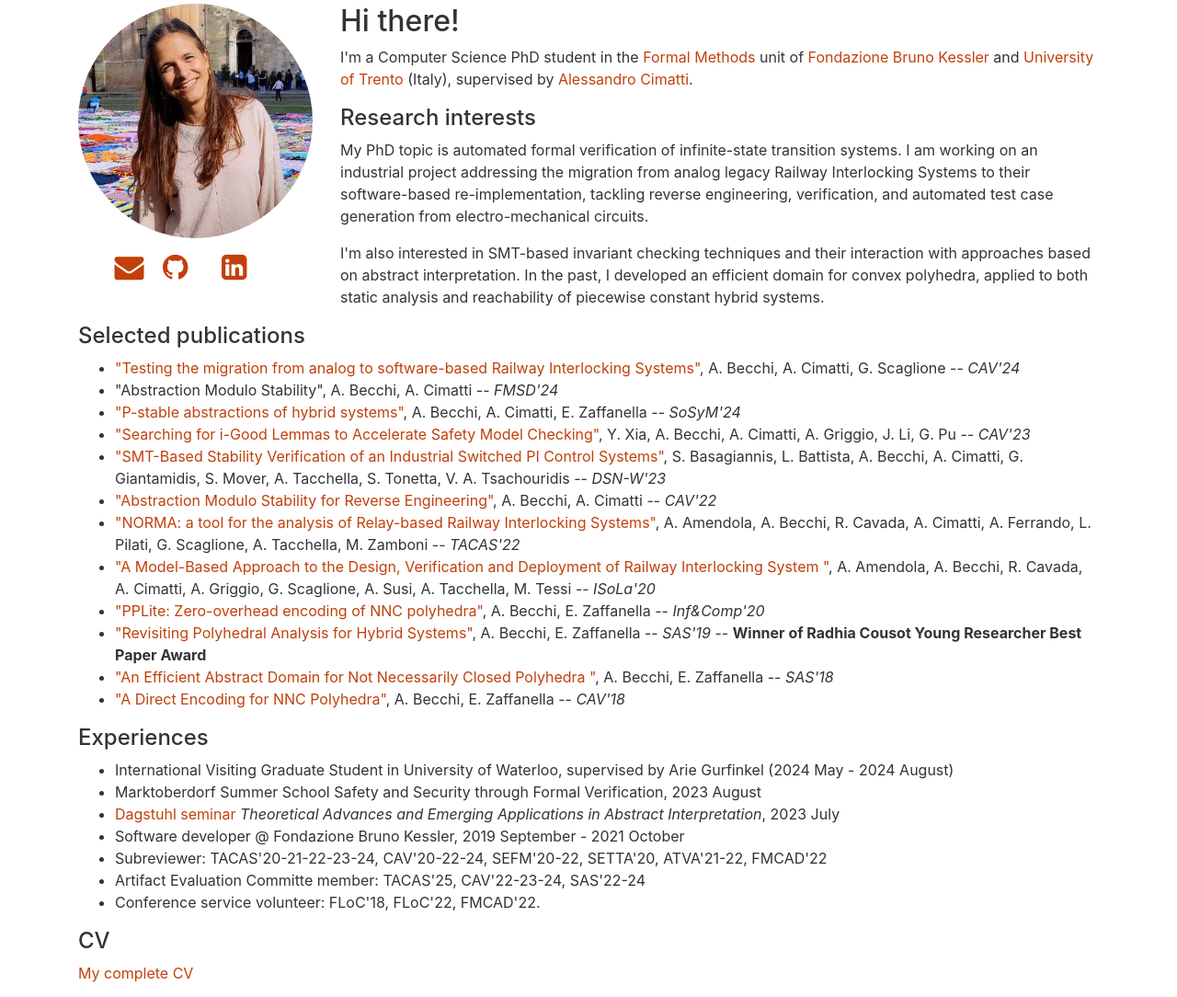
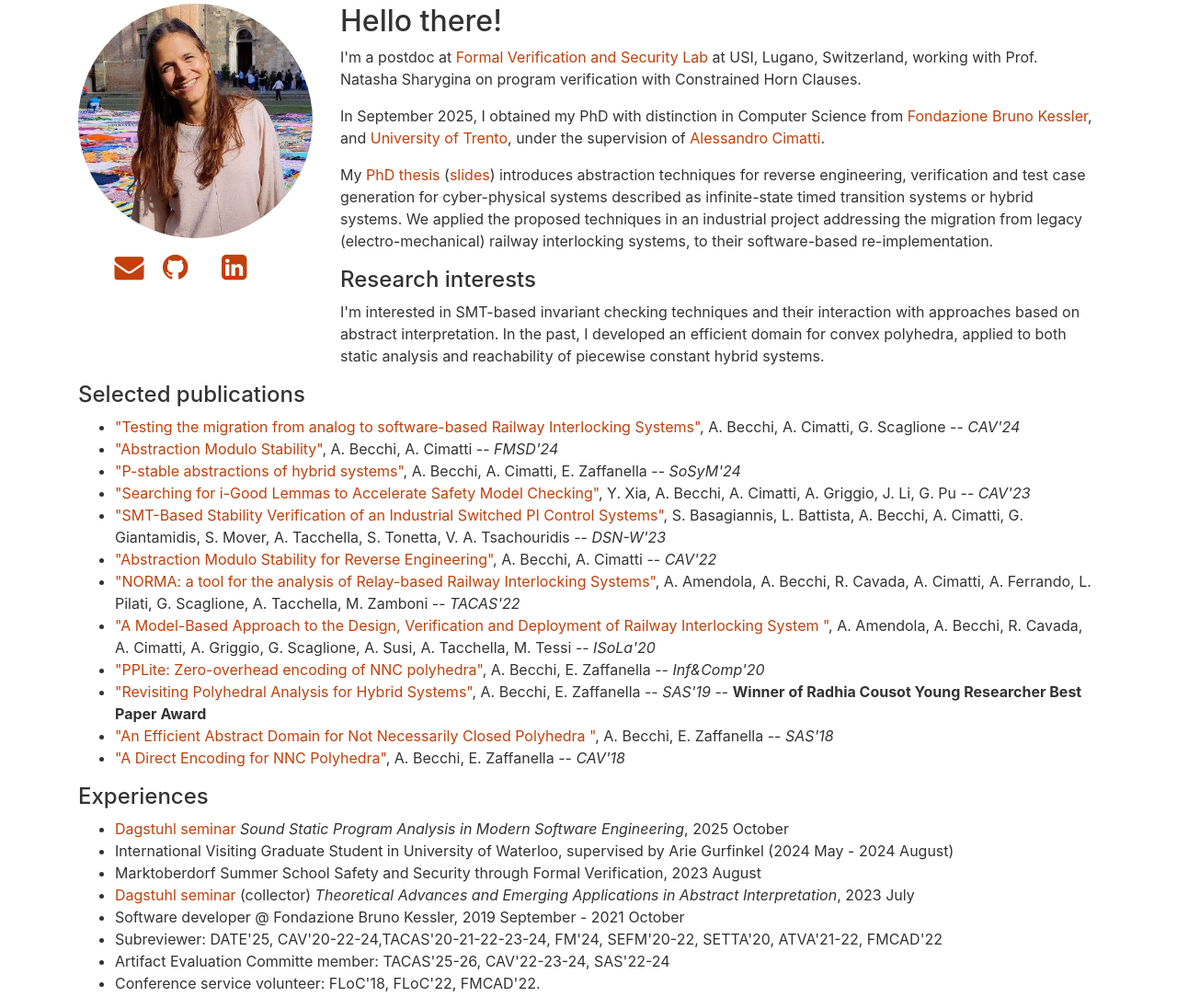
Before and after one commit to annabeks/annabeks.github.io, a plain HTML site: page index.html in a window 1280 px wide. Shown: the part 98-1182 px from the top of the page at 92% size. Drawn offline with nearby package versions, Linux system fonts and the light colour scheme; some icons are missing.

Commit message:
Update CV

```diff
--- a/index.html
+++ b/index.html
@@ -115,22 +115,45 @@
 
             <!-- Right column with about me, education, and publications -->
             <div class="col-md-9">
-                <h2>Hi there!</h2>
+                <h2>Hello there!</h2>
                 <p>
-                    I'm a Computer Science PhD student in the <a href="https://fm.fbk.eu/">Formal Methods</a> unit of <a href="https://www.fbk.eu/en/">Fondazione Bruno Kessler</a> and <a href="https://iecs.unitn.it/">University of Trento</a> (Italy),
-                    supervised by <a href="https://dicenter.fbk.eu/contacts/alessandro-cimatti/">Alessandro Cimatti</a>.
+                    I'm a postdoc at <a href="https://verify.inf.usi.ch/">Formal Verification and Security Lab</a>
+                    at USI, Lugano, Switzerland,
+                    working with Prof. Natasha Sharygina
+                    on program verification with Constrained Horn Clauses.
                 </p>
+
+                <p>
+                    In September 2025, I obtained my PhD with distinction in Computer Science from
+                    <a href="https://www.fbk.eu/">Fondazione Bruno Kessler</a>,
+                    and <a href="https://www.unitn.it/en">University of Trento</a>, under the supervision of <a href="https://dicenter.fbk.eu/contacts/alessandro-cimatti/">Alessandro Cimatti</a>.
+                </p>
+
+                <p>
+                    My
+                    <a href="https://iris.unitn.it/retrieve/6ba51d1a-585d-444d-836f-470a70ed3514/phd_unitn_becchi_anna.pdf">PhD thesis</a>
+                    (<a href="data/slides_phd.pdf">slides</a>)
+                    introduces abstraction techniques
+                    for reverse engineering, verification and test case generation for cyber-physical systems
+                    described as infinite-state timed transition systems
+                    or hybrid systems.
+                    We applied the proposed techniques in an industrial
+                    project addressing the migration from legacy
+                    (electro-mechanical) railway interlocking systems,
+                    to their software-based re-implementation.
+                </p>
+
+                <!-- <p>
+                    During my PhD, I spent a research period as visiting student
+                    at the <a href="https://uwaterloo.ca/computer-science/">University of Waterloo</a>,
+                    working with Prof. Arie Gurfinkel.
+                </p> -->
 
                 <h4>Research interests</h4>
                 <p>
-                    My PhD topic is automated formal verification of infinite-state transition systems.
-                    I am working on an industrial project addressing the migration from
-                    analog legacy Railway Interlocking Systems to their software-based re-implementation, tackling reverse engineering, verification, and
-                    automated test case generation from electro-mechanical circuits.
-                </p>
-                <p>
-                    I'm also interested in SMT-based invariant checking techniques
+                    I'm interested in SMT-based invariant checking techniques
                     and their interaction with approaches based on abstract interpretation.
+
                     In the past, I developed an efficient domain for convex polyhedra,
                     applied to both static analysis and reachability of piecewise constant
                     hybrid systems.
@@ -140,7 +163,7 @@
                 <h4 id="Publications">Selected publications</h4>
                 <ul>
                     <li><a href="https://link.springer.com/chapter/10.1007/978-3-031-65630-9_11" > "Testing the migration from analog to software-based Railway Interlocking Systems"</a>, A. Becchi, A. Cimatti, G. Scaglione -- <i>CAV'24</i></li>
-                    <li>"Abstraction Modulo Stability", A. Becchi, A. Cimatti -- <i>FMSD'24</i></li>
+                    <li><a href="https://link.springer.com/article/10.1007/s10703-024-00461-2">"Abstraction Modulo Stability"</a>, A. Becchi, A. Cimatti -- <i>FMSD'24</i></li>
                     <li><a href="https://link.springer.com/article/10.1007/s10270-023-01145-x" > "P-stable abstractions of hybrid systems"</a>, A. Becchi, A. Cimatti, E. Zaffanella -- <i>SoSyM'24</i></li>
                     <li><a href="https://link.springer.com/chapter/10.1007/978-3-031-37703-7_14" >"Searching for i-Good Lemmas to Accelerate Safety Model Checking"</a>, Y. Xia, A. Becchi, A. Cimatti, A. Griggio, J. Li, G. Pu -- <i>CAV'23</i></li>
                     <li><a href="https://ieeexplore.ieee.org/document/10207142/" >"SMT-Based Stability Verification of an Industrial Switched PI Control Systems"</a>, S. Basagiannis, L. Battista, A. Becchi, A. Cimatti, G. Giantamidis, S. Mover, A. Tacchella, S. Tonetta, V. A. Tsachouridis -- <i>DSN-W'23</i></li>
@@ -155,12 +178,13 @@
 
                 <h4>Experiences</h4>
                 <ul>
+                    <li><a href="https://www.dagstuhl.de/en/seminars/seminar-calendar/seminar-details/25421">Dagstuhl seminar </a><i>Sound Static Program Analysis in Modern Software Engineering</i>, 2025 October</li>
                     <li>International Visiting Graduate Student in University of Waterloo, supervised by Arie Gurfinkel (2024 May - 2024 August) </li>
                     <li>Marktoberdorf Summer School Safety and Security through Formal Verification, 2023 August</li>
-                    <li><a href="https://drops.dagstuhl.de/entities/document/10.4230/DagRep.13.7.66">Dagstuhl seminar </a><i>Theoretical Advances and Emerging Applications in Abstract Interpretation</i>, 2023 July</li>
+                    <li><a href="https://www.dagstuhl.de/en/seminars/seminar-calendar/seminar-details/23281">Dagstuhl seminar</a> (collector) <i>Theoretical Advances and Emerging Applications in Abstract Interpretation</i>, 2023 July</li>
                     <li>Software developer @ Fondazione Bruno Kessler, 2019 September - 2021 October</li>
-                    <li>Subreviewer: TACAS'20-21-22-23-24, CAV'20-22-24, SEFM'20-22, SETTA'20, ATVA'21-22, FMCAD'22</li>
-                    <li>Artifact Evaluation Committe member: TACAS'25, CAV'22-23-24, SAS'22-24</li>
+                    <li>Subreviewer: DATE'25, CAV'20-22-24,TACAS'20-21-22-23-24, FM'24, SEFM'20-22, SETTA'20, ATVA'21-22, FMCAD'22</li>
+                    <li>Artifact Evaluation Committe member: TACAS'25-26, CAV'22-23-24, SAS'22-24</li>
                     <li>Conference service volunteer: FLoC'18, FLoC'22, FMCAD'22.</li>
                 </ul>
 
```
Also changed, not shown: 2 other files.
